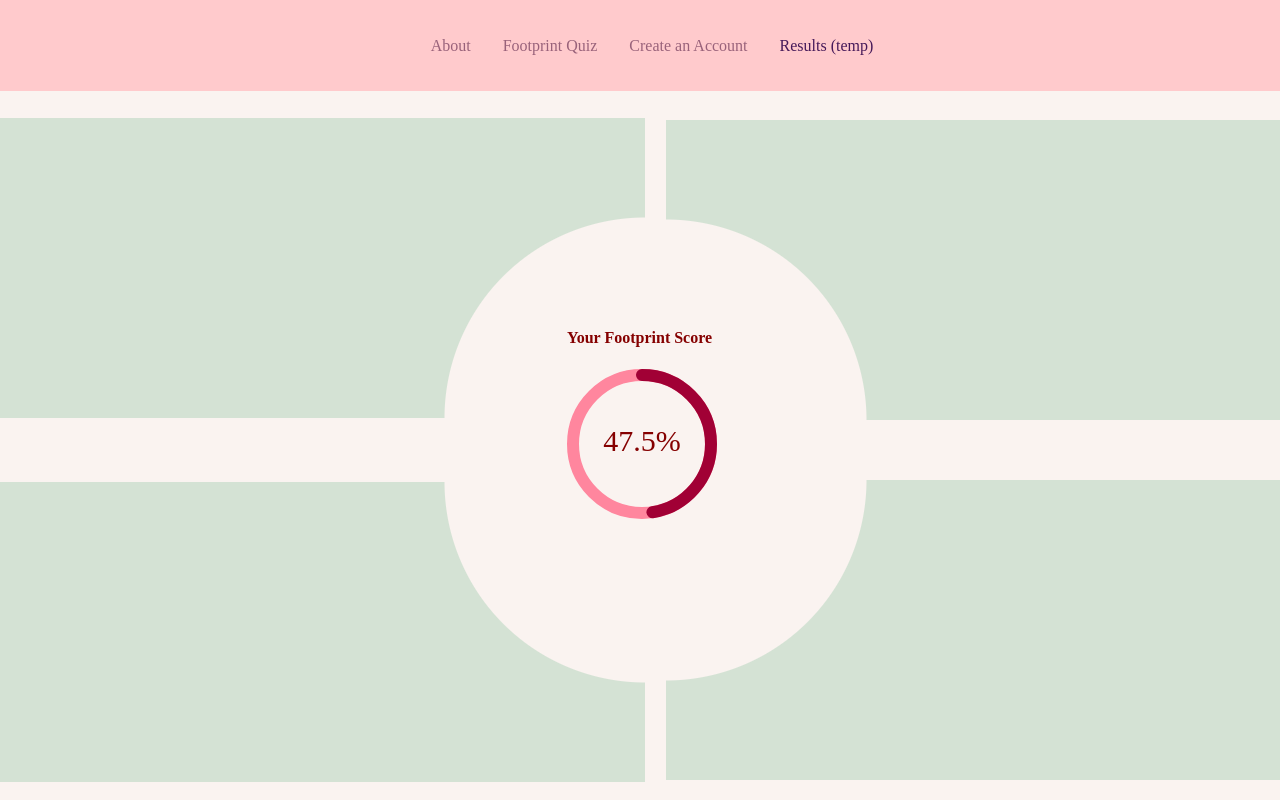
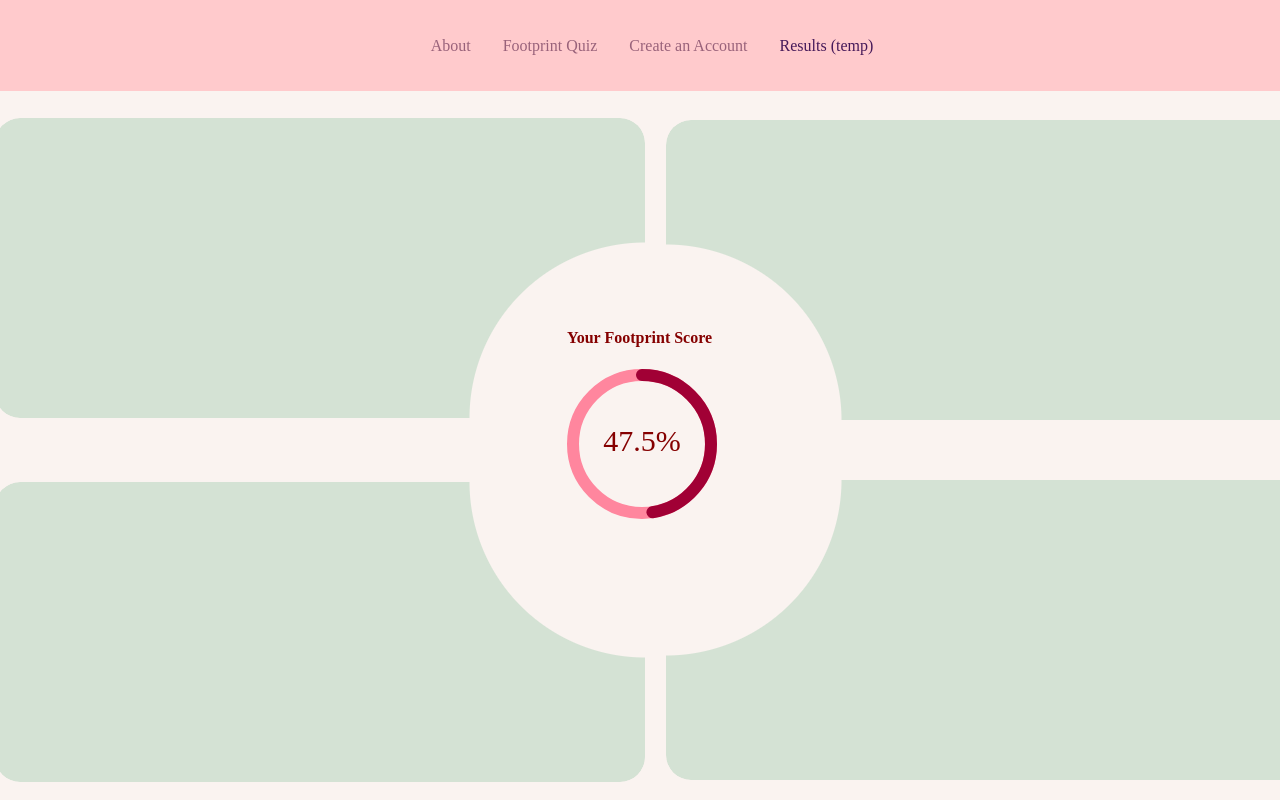
Before and after one commit to BenjaminLe1/SimpleCarbonTracker, a React (Create React App) app in the folder frontend/: page /results in a window 1280 px wide. Shown: the top 800 px of the page. Built offline with nearby package versions, Linux system fonts and the light colour scheme.

Commit message:
added curves to corners of results page's boxes

```diff
--- a/frontend/src/pages/pages.css
+++ b/frontend/src/pages/pages.css
@@ -83,36 +83,38 @@
     width: 650px;
     height: 300px;
     background: #D4E2D4;
-    -webkit-mask-image: radial-gradient(circle 10px at 0 0, transparent 0, transparent 200px, black 201px);
-    mask-image: radial-gradient(circle 10px at 0 0, transparent 0, transparent 200px, black 201px);
+    -webkit-mask-image: radial-gradient(circle 10px at 0 0, transparent 0, transparent 175px, black 176px);
+    mask-image: radial-gradient(circle 10px at 0 0, transparent 0, transparent 175px, black 176px);
     display: flex;
     justify-content: center;
     align-items: center;
     position: absolute;
     top: 60%;
-    left: 52%
+    left: 52%;
+    border-radius: 25px;
   }
 
   #top-right {
     width: 650px;
     height: 300px;
     background: #D4E2D4;
-    -webkit-mask-image: radial-gradient(circle 10px at 0 100%, transparent 0, transparent 200px, black 201px);
-    mask-image: radial-gradient(circle 10px at 0 100%, transparent 0, transparent 200px, black 201px);
+    -webkit-mask-image: radial-gradient(circle 10px at 0 100%, transparent 0, transparent 175px, black 176px);
+    mask-image: radial-gradient(circle 10px at 0 100%, transparent 0, transparent 175px, black 176px);
     display: flex;
     justify-content: center;
     align-items: center;
     position: absolute;
     top: 15%;
     left: 52%;
+    border-radius: 25px;
   }
 
   #top-left {
     width: 650px;
     height: 300px;
     background: #D4E2D4;
-    -webkit-mask-image: radial-gradient(circle 10px at 100% 100%, transparent 0, transparent 200px, black 201px);
-    mask-image: radial-gradient(circle 10px at 100% 100%, transparent 0, transparent 200px, black 201px);
+    -webkit-mask-image: radial-gradient(circle 10px at 100% 100%, transparent 0, transparent 175px, black 176px);
+    mask-image: radial-gradient(circle 10px at 100% 100%, transparent 0, transparent 175px, black 176px);
     display: flex;
     justify-content: center;
     align-items: center;
@@ -120,14 +122,15 @@
     top: 33.5%;
     left: 25%;
     transform: translate(-50%, -50%);
+    border-radius: 25px;
   }
 
   #bottom-left {
     width: 650px;
     height: 300px;
     background: #D4E2D4;
-    -webkit-mask-image: radial-gradient(circle 10px at 100% 0, transparent 0, transparent 200px, black 201px);
-    mask-image: radial-gradient(circle 10px at 100% 0, transparent 0, transparent 200px, black 201px);
+    -webkit-mask-image: radial-gradient(circle 10px at 100% 0, transparent 0, transparent 175px, black 176px);
+    mask-image: radial-gradient(circle 10px at 100% 0, transparent 0, transparent 175px, black 176px);
     display: flex;
     justify-content: center;
     align-items: center;
@@ -135,4 +138,5 @@
     top: 41.5%;
     left: 25%;
     transform: translate(-50%, 50%);
+    border-radius: 25px;
   }
```
